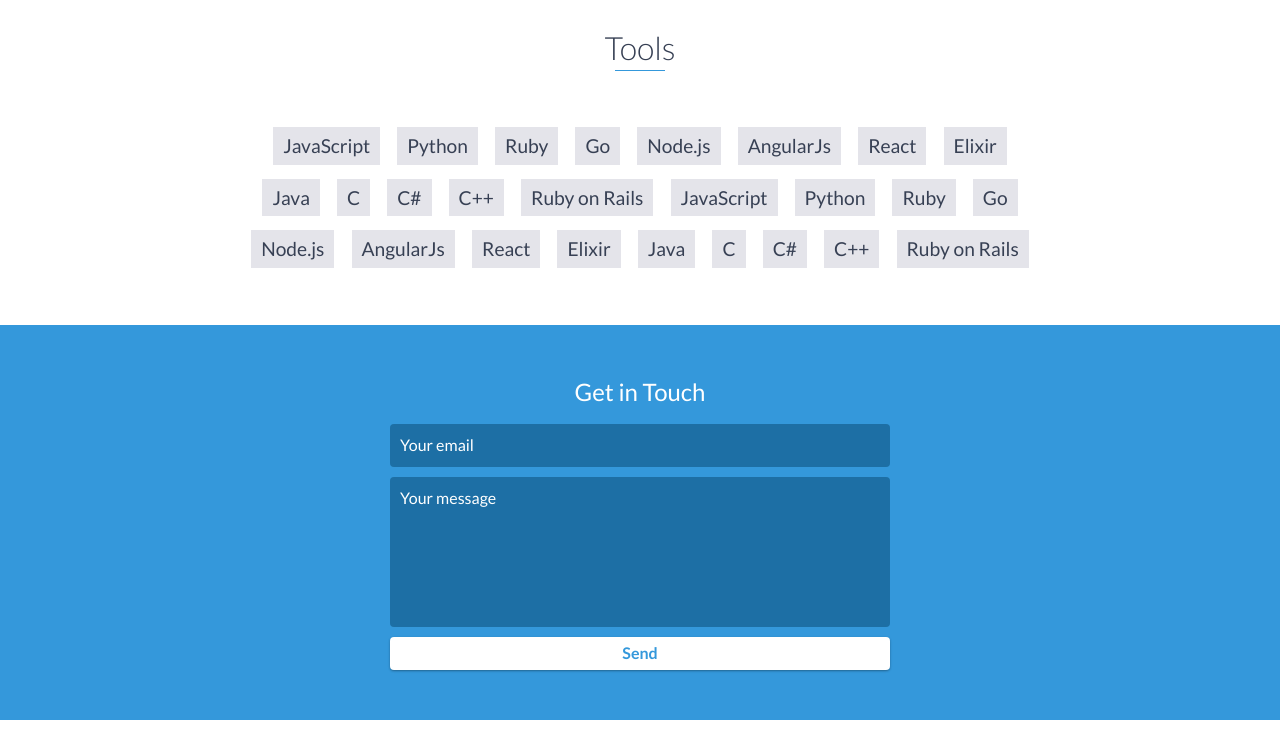
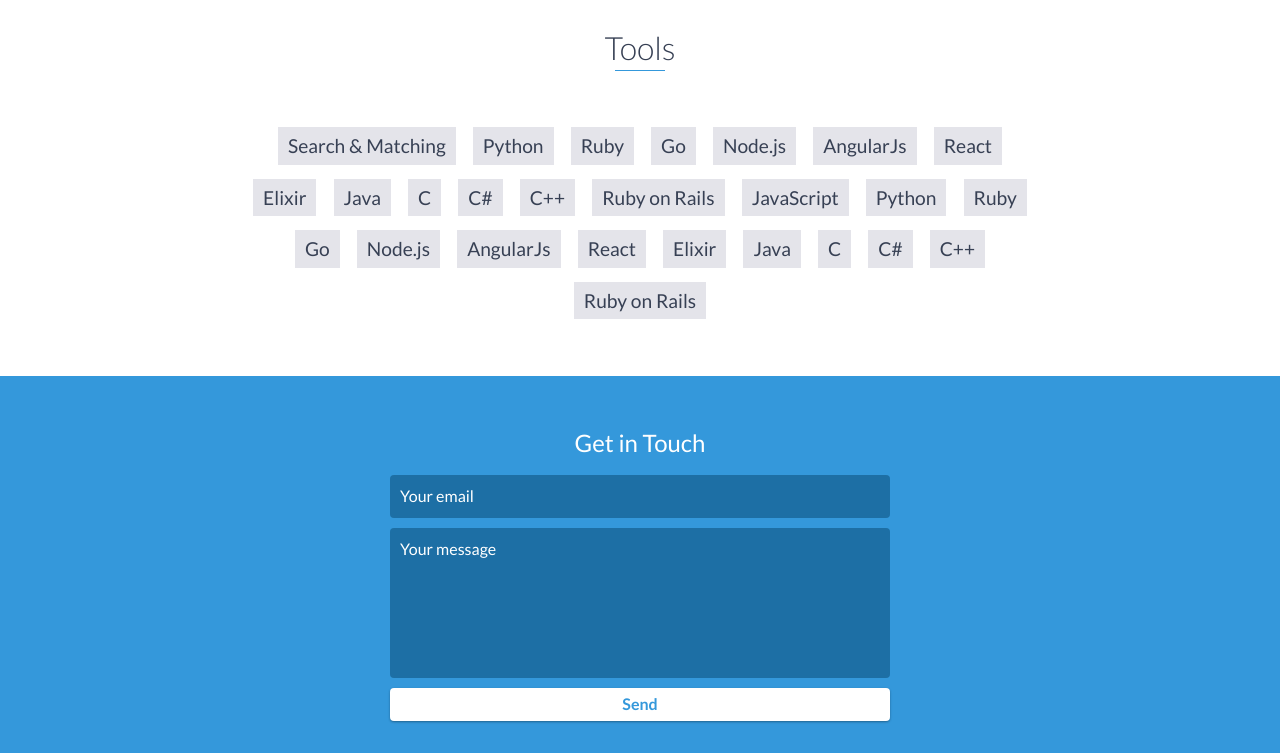
Before and after one commit to NathanVieira38/NathanVieira38.github.io, a website: page index.html in a window 1280 px wide. Shown: the part 3260-4013 px from the top of the page. Drawn offline with nearby package versions, Linux system fonts and the light colour scheme.

Commit message:
Update index.html

```diff
--- a/index.html
+++ b/index.html
@@ -187,7 +187,7 @@
    <div id="skills">
         <h2 class="heading">Tools</h2>
         <ul>
-            <li>JavaScript</li>
+            <li>Search & Matching</li>
             <li>Python</li>
             <li>Ruby</li>
             <li>Go</li>
```
